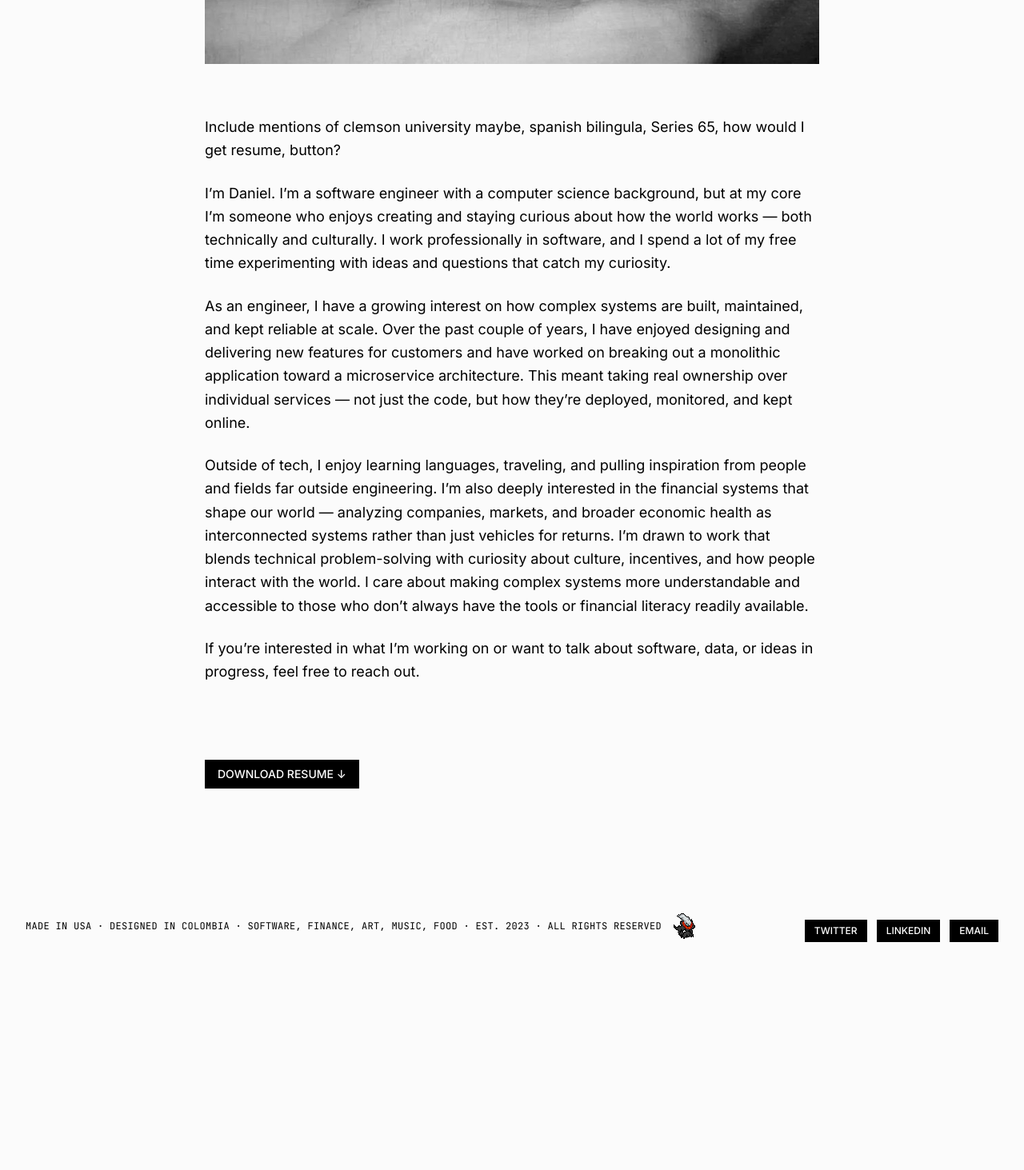
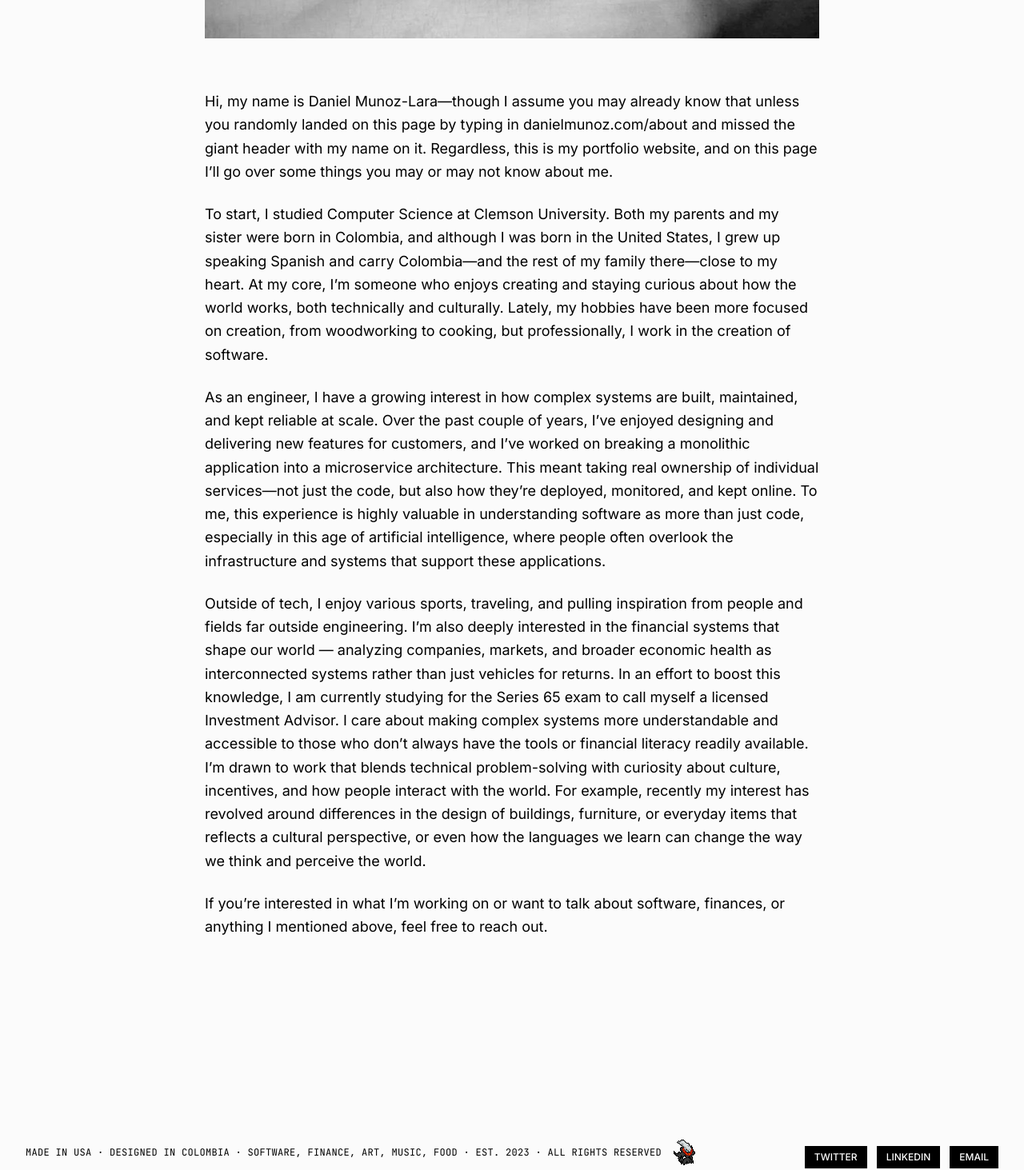
Before and after one commit to danielmnuoz/meonweb, a Next.js app: page /about in a window 1280 px wide. Shown: the part 523-1986 px from the top of the page at 80% size. Before the commit the page ends 1725 px from the top, so only its background shows below. Built offline with nearby package versions, Linux system fonts and the light colour scheme.

Commit message:
edited the about page wording

```diff
--- a/app/about/page.tsx
+++ b/app/about/page.tsx
@@ -13,9 +13,6 @@ export default function About() {
           {/* Page Title Section */}
           <div className="mb-16">
             <h1 className="text-7xl font-serif font-bold mb-4">ABOUT</h1>
-            <p className="text-xs font-mono text-gray-600">
-              DESIGNER · DEVELOPER · CREATOR
-            </p>
           </div>
 
           {/* Portrait Photo */}
@@ -31,41 +28,36 @@ export default function About() {
 
           {/* Biography Section */}
           <div className="space-y-6 text-lg leading-relaxed mb-24">
-            <p>Include mentions of clemson university maybe, spanish bilingula, Series 65, how would I get resume, button? </p>
             <p>
-              I’m Daniel. I’m a software engineer with a computer science background,
-              but at my core I’m someone who enjoys creating and staying curious
-              about how the world works — both technically and culturally. I work
-              professionally in software, and I spend a lot of my free time experimenting
-              with ideas and questions that catch my curiosity.
+              Hi, my name is Daniel Munoz-Lara—though I assume you may already know that unless you randomly landed on this page by typing in danielmunoz.com/about and missed the giant header with my name on it.
+              Regardless, this is my portfolio website, and on this page I’ll go over some things you may or may not know about me.
             </p>
             <p>
-              As an engineer, I have a growing interest on how complex systems are built,
-              maintained, and kept reliable at scale. Over the past couple of years, I have
-              enjoyed designing and delivering new features for customers and have worked
-              on breaking out a monolithic application toward a microservice architecture.
-              This meant taking real ownership over individual services — not just the code,
-              but how they’re deployed, monitored, and kept online.
+              To start, I studied Computer Science at Clemson University. Both my parents and my sister were born in Colombia, and although I was born in the United States, I grew up speaking Spanish and carry Colombia—and the rest of my family there—close to my heart. At my core, I’m someone who enjoys creating and staying curious about how the world works, both technically and culturally. Lately, my hobbies have been more focused on creation, from woodworking to cooking, but professionally, I work in the creation of software.
             </p>
             <p>
-              Outside of tech, I enjoy learning languages, traveling, and pulling
+              As an engineer, I have a growing interest in how complex systems are built, maintained, and kept reliable at scale. Over the past couple of years, I’ve enjoyed designing and delivering new features for customers, and I’ve worked on breaking a monolithic application into a microservice architecture. This meant taking real ownership of individual services—not just the code, but also how they’re deployed, monitored, and kept online. To me, this experience is highly valuable in understanding software as more than just code, especially in this age of artificial intelligence, where people often overlook the infrastructure and systems that support these applications.
+            </p>
+            <p>
+              Outside of tech, I enjoy various sports, traveling, and pulling
               inspiration from people and fields far outside engineering. I’m also
               deeply interested in the financial systems that shape our world — analyzing
               companies, markets, and broader economic health as interconnected systems
-              rather than just vehicles for returns. I’m drawn to work that blends technical
+              rather than just vehicles for returns. In an effort to boost this knowledge, I am currently studying for the Series 65 exam to call myself a licensed Investment Advisor.
+              I care about making complex systems more understandable and accessible to those who don’t always have the tools or
+              financial literacy readily available. I’m drawn to work that blends technical
               problem-solving with curiosity about culture, incentives, and how people
-              interact with the world. I care about making complex systems more
-              understandable and accessible to those who don’t always have the tools or
-              financial literacy readily available.
+              interact with the world. For example, recently my interest has revolved around
+              differences in the design of buildings, furniture, or everyday items that reflects a cultural perspective,
+              or even how the languages we learn can change the way we think and perceive the world.
             </p>
             <p>
-              If you’re interested in what I’m working on or want to talk about software,
-              data, or ideas in progress, feel free to reach out.
+              If you’re interested in what I’m working on or want to talk about software, finances, or anything I mentioned above, feel free to reach out.
             </p>
           </div>
 
           {/* Resume Download Button */}
-          <div>
+          {/* <div>
             <a
               href="/resume.pdf"
               download
@@ -73,7 +65,7 @@ export default function About() {
             >
               DOWNLOAD RESUME ↓
             </a>
-          </div>
+          </div> */}
         </div>
       </main>
 
```
